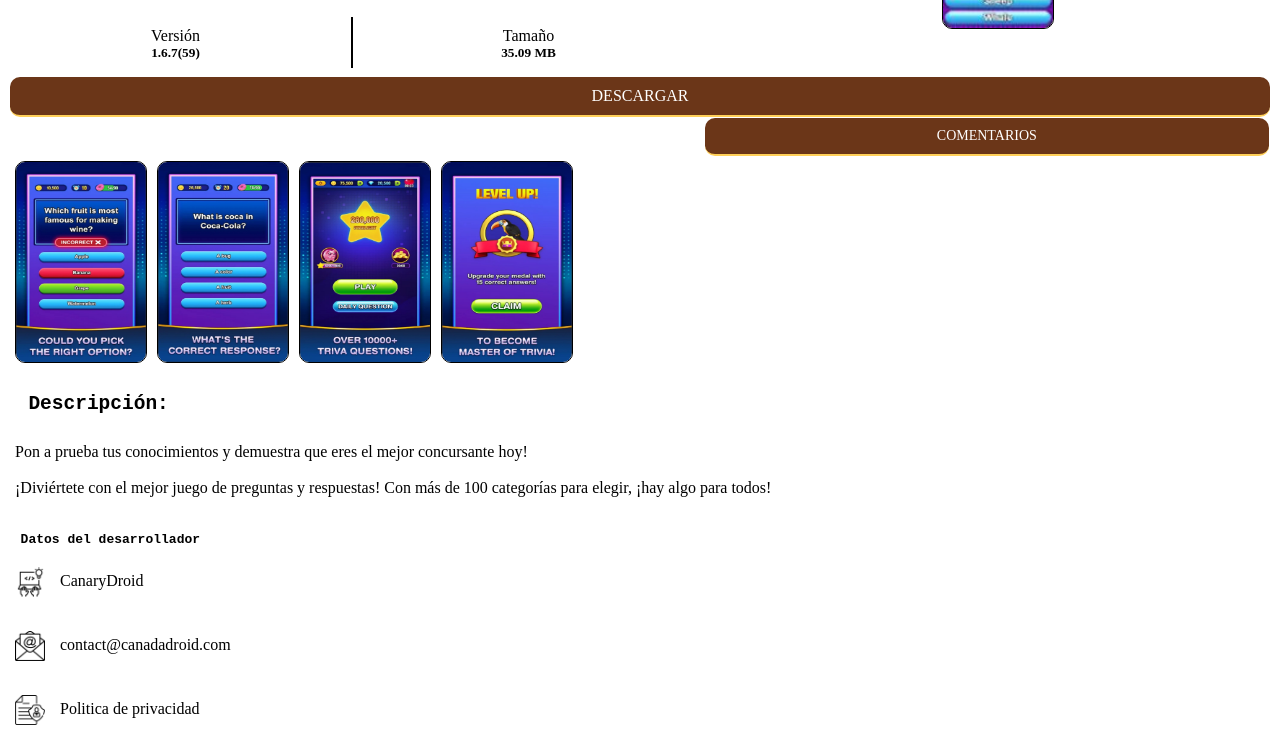
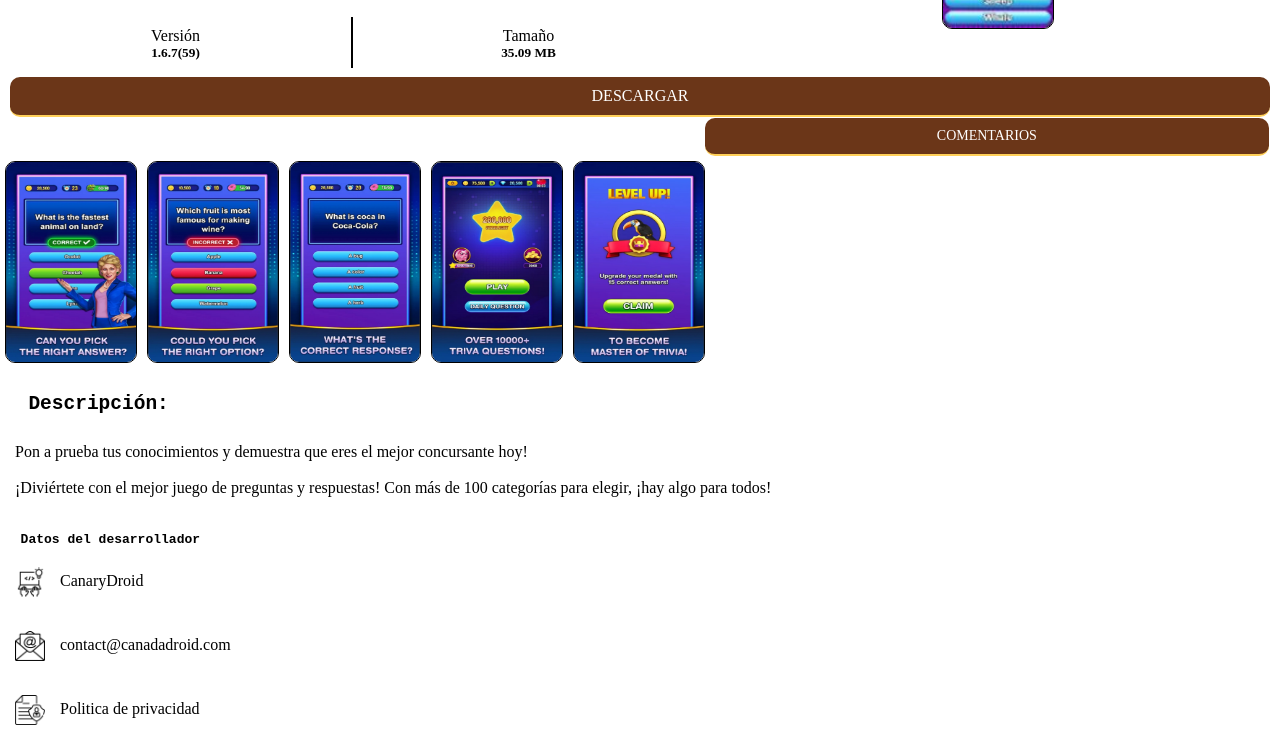
Before and after one commit to developer-shop/Trivia-Crush, a plain HTML site: page index.html in a window 1280 px wide. Shown: the part 93-846 px from the top of the page. Drawn offline with Linux system fonts and the light colour scheme; a script that the page names is missing.

Commit message:
Update index.html

```diff
--- a/index.html
+++ b/index.html
@@ -133,7 +133,7 @@ header1{display: flex; width:100%;}
 
 <div class="main">
 <section id="section6">
-<ING src="1.jpg">
+<img src="1.jpg">
 </section>
 <section id="section6">
 <img src="2.jpg" >
```
